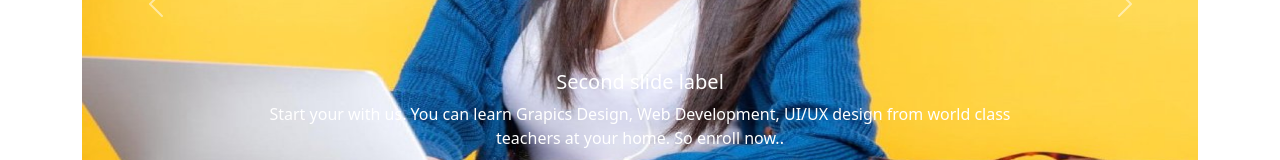
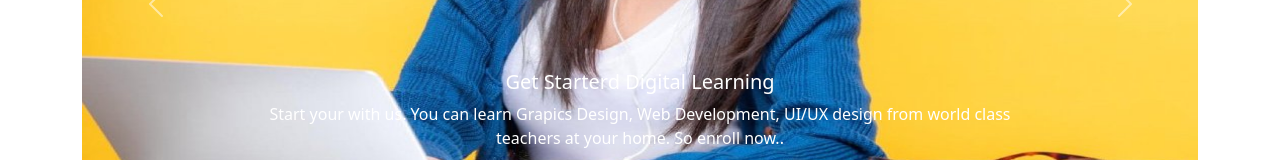
Before and after one commit to robiul-islam-ridoy/learn-online, a plain HTML site: page index.html in a window 1280 px wide. Both pictures are taken after a click on the link "Home". Shown: the part 342-502 px from the top of the page. Drawn offline with Linux system fonts and the light colour scheme.

Commit message:
final touch

```diff
--- a/index.html
+++ b/index.html
@@ -48,7 +48,9 @@
               </div>
             </div>
           </nav>
+
           <!-- crosol -->
+
           <div id="carouselExampleCaptions" class="carousel slide container mt-5" data-bs-ride="carousel">
             <div class="carousel-indicators">
               <button type="button" data-bs-target="#carouselExampleCaptions" data-bs-slide-to="0" class="active" aria-current="true" aria-label="Slide 1"></button>
@@ -67,7 +69,7 @@
               <div class="carousel-item">
                 <img src="images/cover/cover-2.jpg" class="d-block w-100" alt="..." width="640" height="480">
                 <div class="carousel-caption d-none d-md-block">
-                  <h5>Second slide label</h5>
+                  <h5>Get Starterd Digital Learning</h5>
                   <p>Start your with us. You can learn Grapics Design, Web Development, UI/UX design from world class teachers at your home. So enroll now..</p>
                   <a class="btn btn-primary" href="#">Get Started</a>
                 </div>
@@ -75,7 +77,7 @@
               <div class="carousel-item">
                 <img src="images/cover/cover-3.jpg" class="d-block w-100" alt="..." width="640" height="480">
                 <div class="carousel-caption d-none d-md-block">
-                  <h5>Third slide label</h5>
+                  <h5>Get Starterd Digital Learning</h5>
                   <p>Start your with us. You can learn Grapics Design, Web Development, UI/UX design from world class teachers at your home. So enroll now..</p>
                   <a class="btn btn-primary" href="#">Get Started</a>
                 </div>
```
